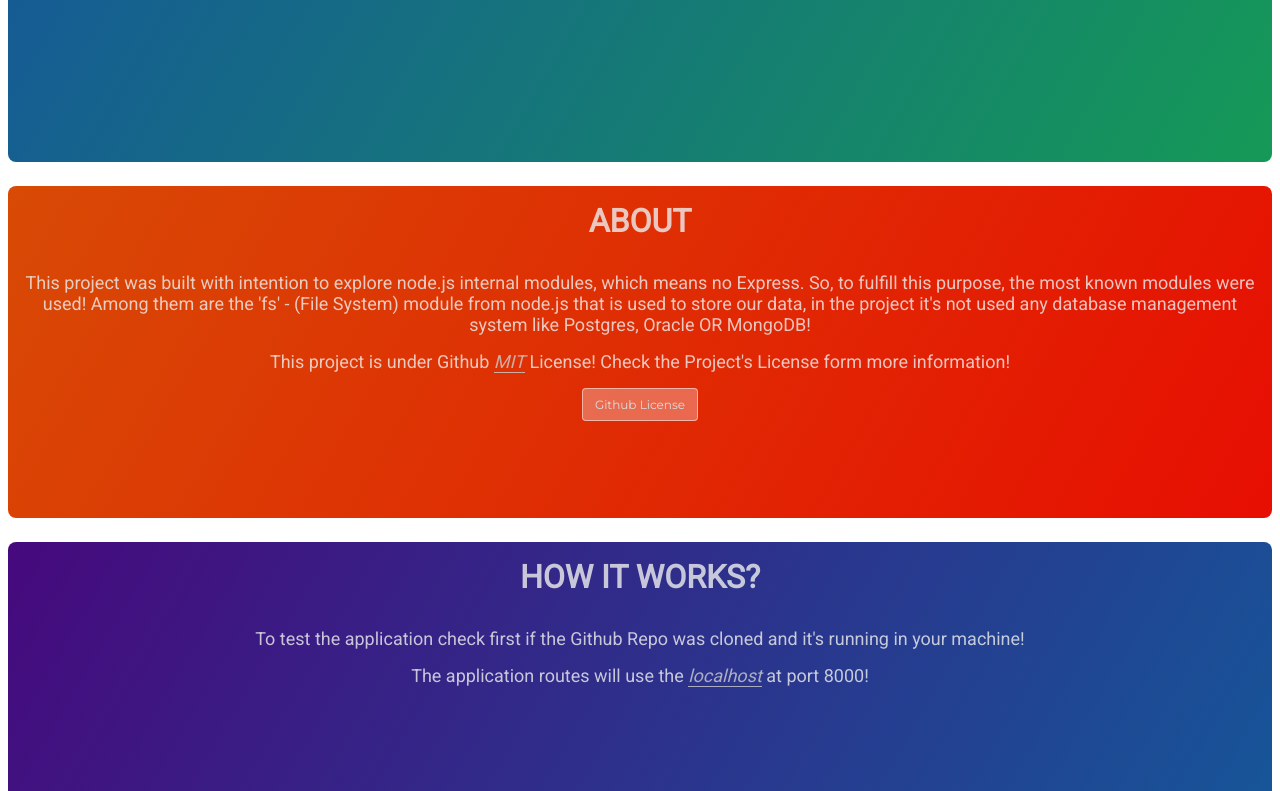
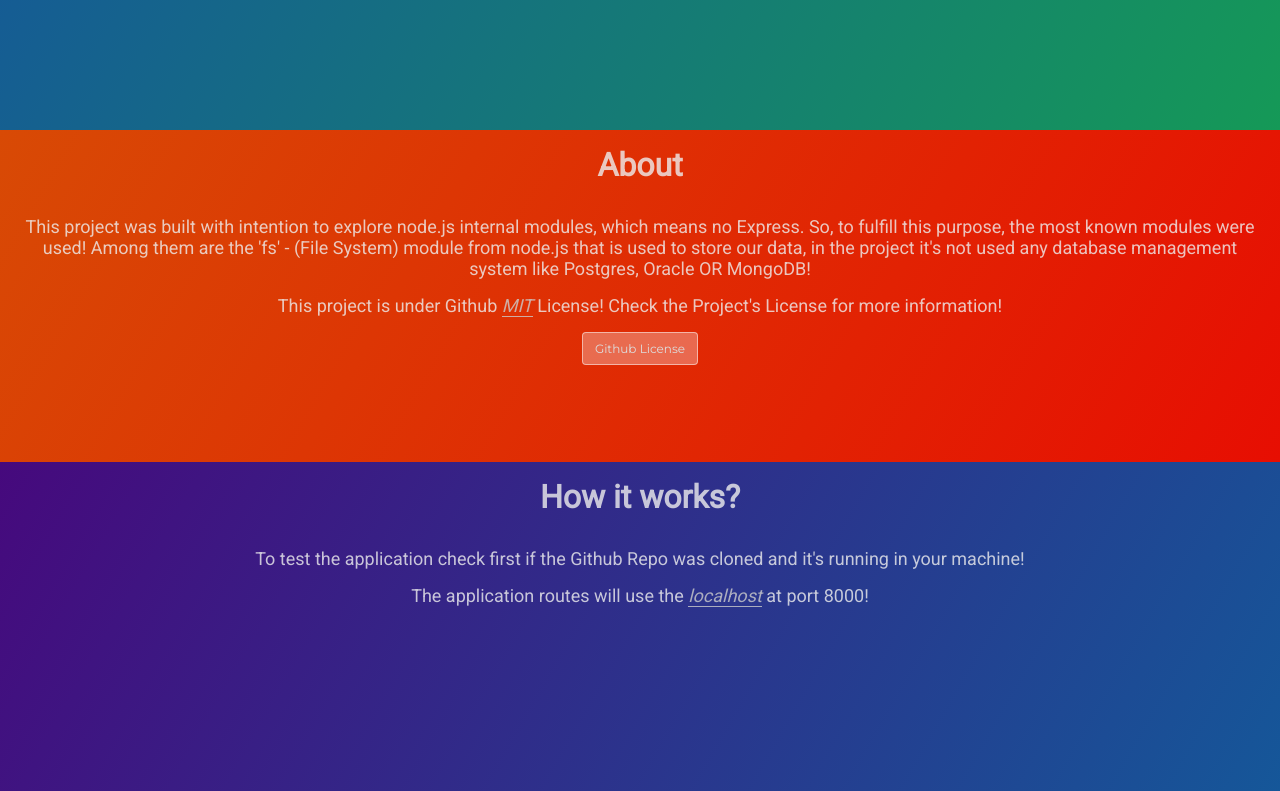
Before and after one commit to gftf2011/nodejs-fs-projects-rest-api, a website: page docs/index.html in a window 1280 px wide. Shown: the part 1120-1911 px from the top of the page. Drawn offline with Linux system fonts and the light colour scheme.

Commit message:
docs modification

```diff
--- a/docs/index.html
+++ b/docs/index.html
@@ -51,15 +51,15 @@
             </div>
         </div>
         <div class="jumbotron bg-orange-red">
-            <h1 class="main-text">ABOUT</h1>
+            <h1 class="main-text">About</h1>
             <p class="secondary-text">This project was built with intention to explore node.js internal modules, which means no Express. So, to fulfill this purpose, the most known modules were used! Among them are the 'fs' - (File System) module from node.js that is used to store our data, in the project it's not used any database management system like Postgres, Oracle OR MongoDB!</p>
-            <p class="secondary-text">This project is under Github <em>MIT</em> License! Check the Project's License form more information!</p>
+            <p class="secondary-text">This project is under Github <em>MIT</em> License! Check the Project's License for more information!</p>
             <div class="btn-group">
                 <a class="elegant-btn" href="https://github.com/gftf2011/nodejs-fs-projects-rest-api/blob/master/LICENSE" target="_blank">Github License</a>
             </div>
         </div>
         <div class="jumbotron bg-blue-purple">
-            <h1 class="main-text">HOW IT WORKS?</h1>
+            <h1 class="main-text">How it works?</h1>
             <p class="secondary-text">To test the application check first if the Github Repo was cloned and it's running in your machine!</p>
             <p class="secondary-text">The application routes will use the <em>localhost</em> at port 8000!</p>
         </div>
--- a/docs/stylesheet.css
+++ b/docs/stylesheet.css
@@ -5,7 +5,6 @@
 
 body {
     position: relative;
-    margin: 8px;
 }
 
 em {
@@ -81,11 +80,7 @@ input[type="submit"] {
 
 .jumbotron {
     padding: 16px;
-    border-radius: 8px;
-    margin: 24px 0;
     min-height: 300px;
-    width: calc(100% - 32px);
-
 }
 
 .main-text {
@@ -152,6 +147,7 @@ a.elegant-btn:hover {
 }
 
 .container-wrapper {
+    margin: 8px;
     display: grid;
     grid-template-columns: 1fr 1fr 1fr;
     grid-gap: 8px;
```
